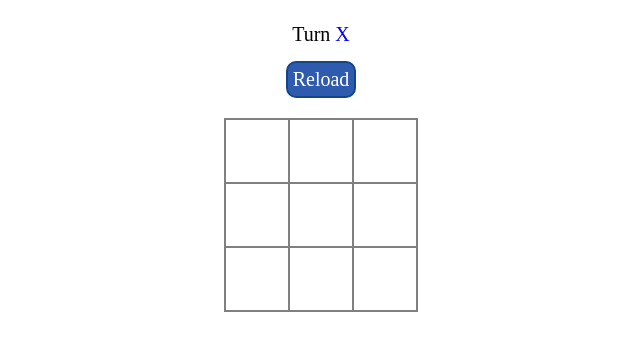
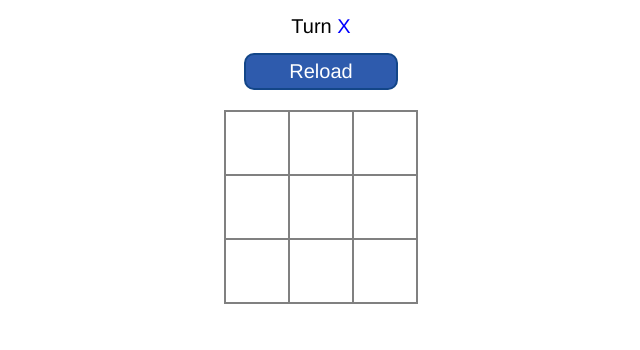
Before and after one commit to hyrdbyrd/cross-and-zero-react, a React app: page / in a window 1280 px wide. Shown: the whole page, without its empty margins (319-959 px from the left). Built offline with nearby package versions, Linux system fonts and the light colour scheme.

Commit message:
Static cr-ed

```diff
--- a/src/components/App.js
+++ b/src/components/App.js
@@ -6,10 +6,6 @@ export default class App extends PureComponent {
         super(props);
     }
     render() {
-        return (
-            <div className="main">
-                <Board />
-            </div>
-        )
+        return <Board />
     }
 }
--- a/src/components/Board/style.css
+++ b/src/components/Board/style.css
@@ -1,8 +1,17 @@
+html,
+body,
+#root {
+    margin: 0;
+    min-height: 100vh;
+    font-family: 'Franklin Gothic Medium', 'Arial Narrow', Arial, sans-serif;
+    display: flex;
+    align-items: space-around;
+    justify-content: space-around;
+}
+
 .game {
     display: flex;
     flex-direction: column;
-    justify-content: center;
-    align-items: center;
 }
 
 .game__title {
@@ -34,7 +43,9 @@
 .winner {
     padding: 5px;
     border-radius: 10px;
-    border: 2px solid transparent;
+    border: 2px solid rgba(0, 0, 0, 0);
+    box-sizing: border-box;
+    font-size: 30px;
 }
 
 .winner_x {
```
Also changed, not shown: build/asset-manifest.json (added), build/index.html (added), build/service-worker.js (added), 5 other files.
